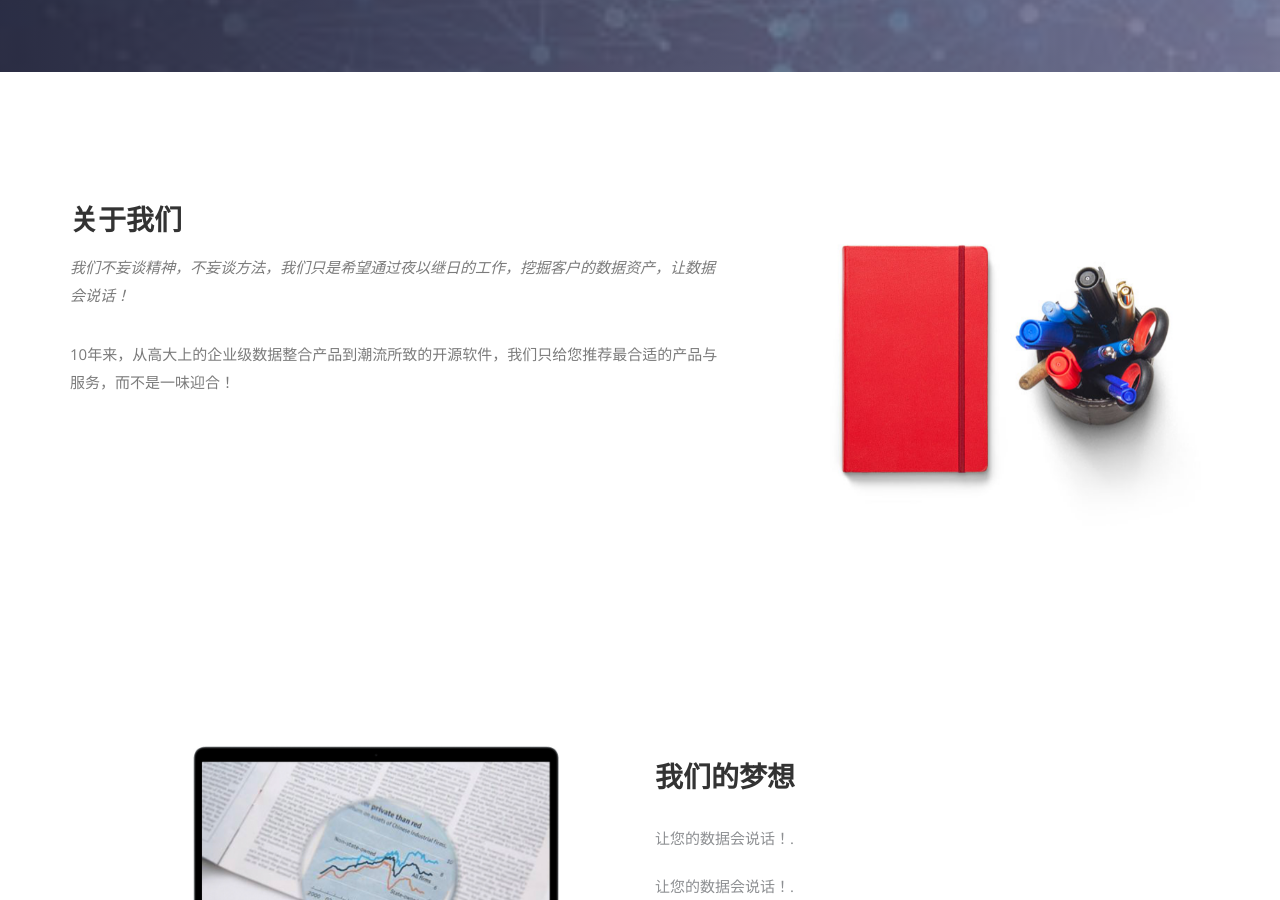
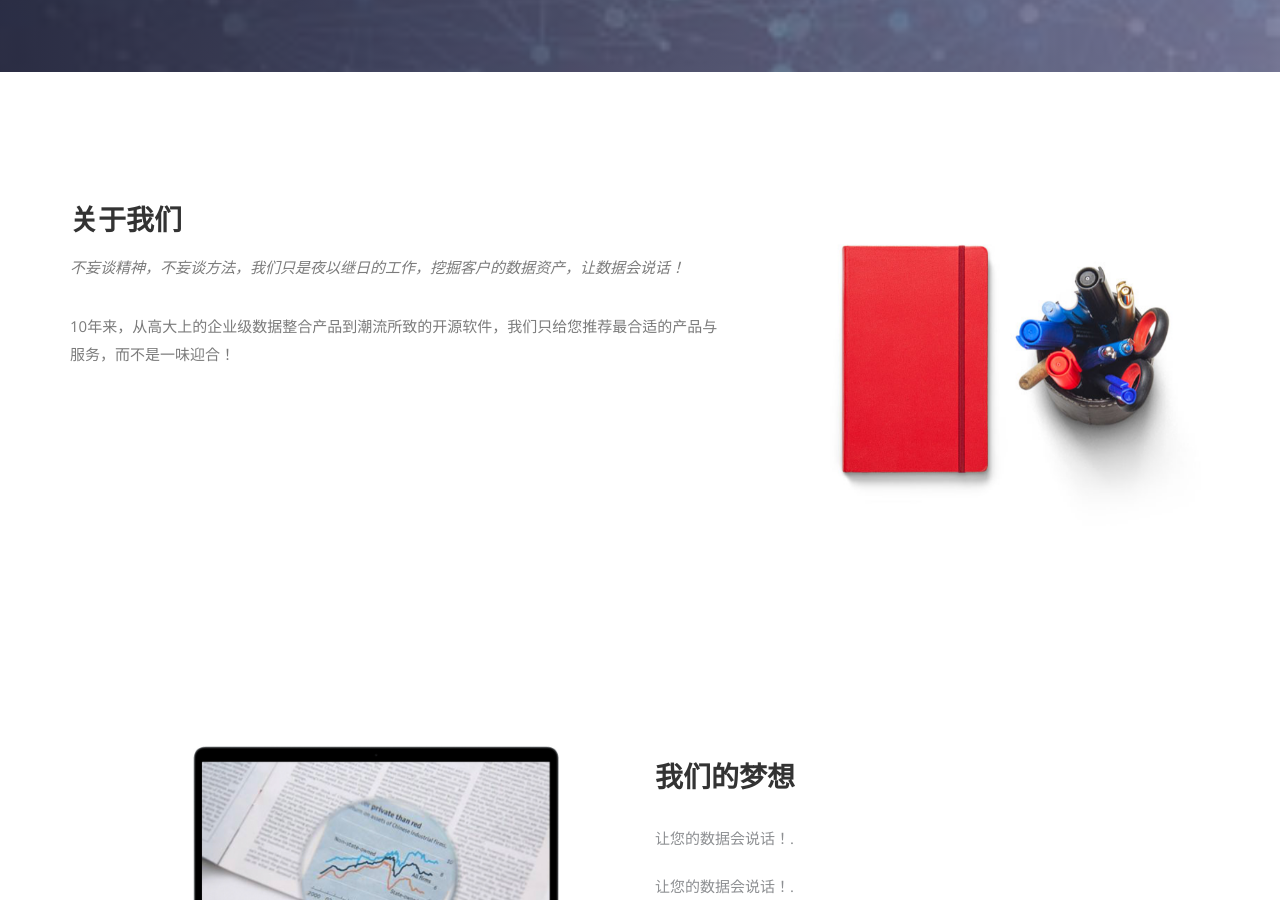
Before and after one commit to wudixy/wudixy.github.io, a Jekyll site: the page built from index.html, in a window 1280 px wide and 900 px high, scrolled down 733 px. Built offline with Jekyll 4.4.1, drawn with Linux system fonts in a browser that asks for light colours; nearby versions of some CDN libraries; some web fonts are replaced.

Commit message:
update0119

```diff
--- a/index.html
+++ b/index.html
@@ -26,7 +26,7 @@ permalink: /
         <div class="block">
           <div class="section-title">
             <h2>关于我们</h2>
-            <p>我们不妄谈精神，不妄谈方法，我们只是希望通过夜以继日的工作，挖掘客户的数据资产，让数据会说话！</p>
+            <p>不妄谈精神，不妄谈方法，我们只是夜以继日的工作，挖掘客户的数据资产，让数据会说话！</p>
           </div>
           <p>10年来，从高大上的企业级数据整合产品到潮流所致的开源软件，我们只给您推荐最合适的产品与服务，而不是一味迎合！</p>
         </div>
```
